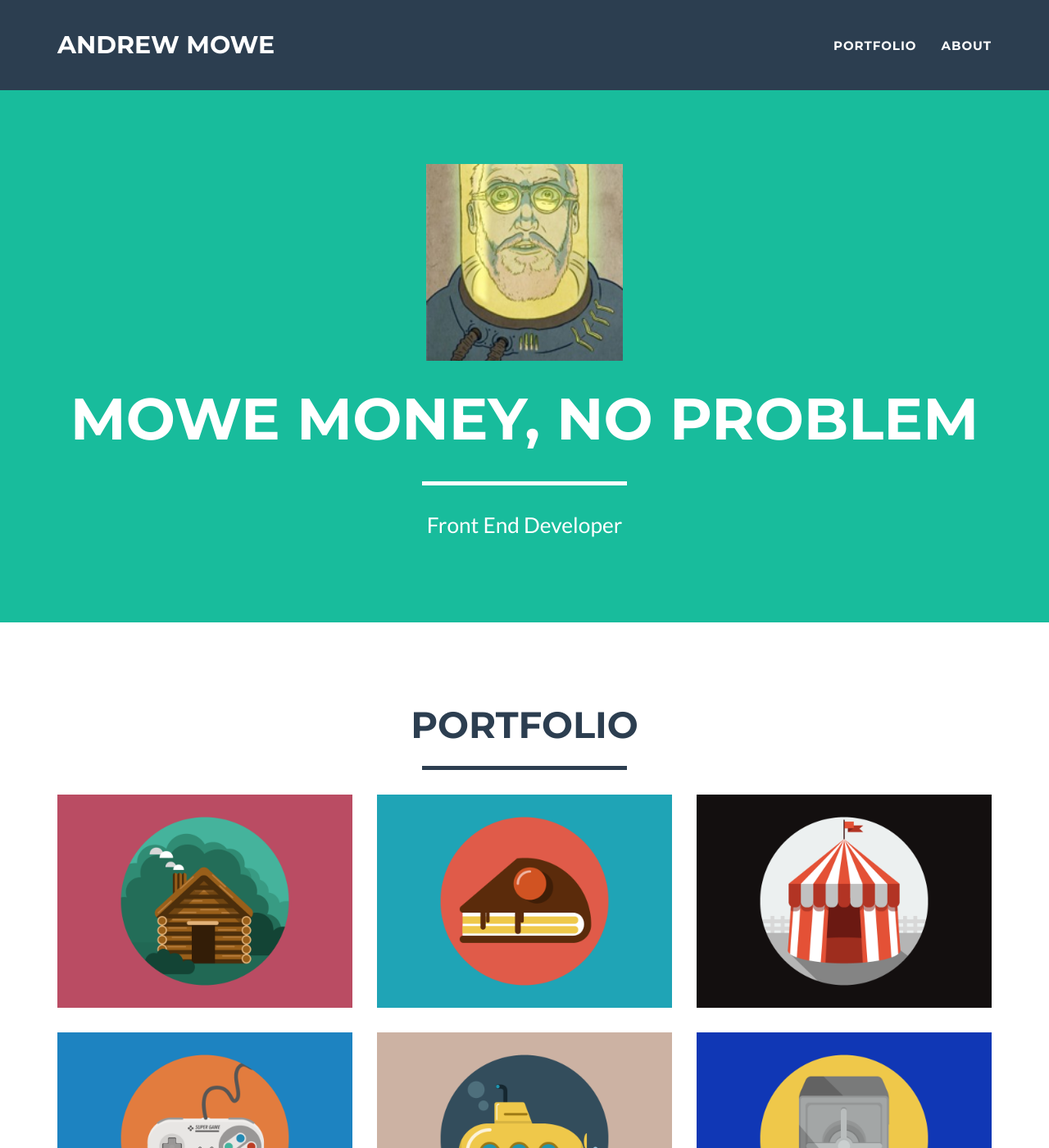
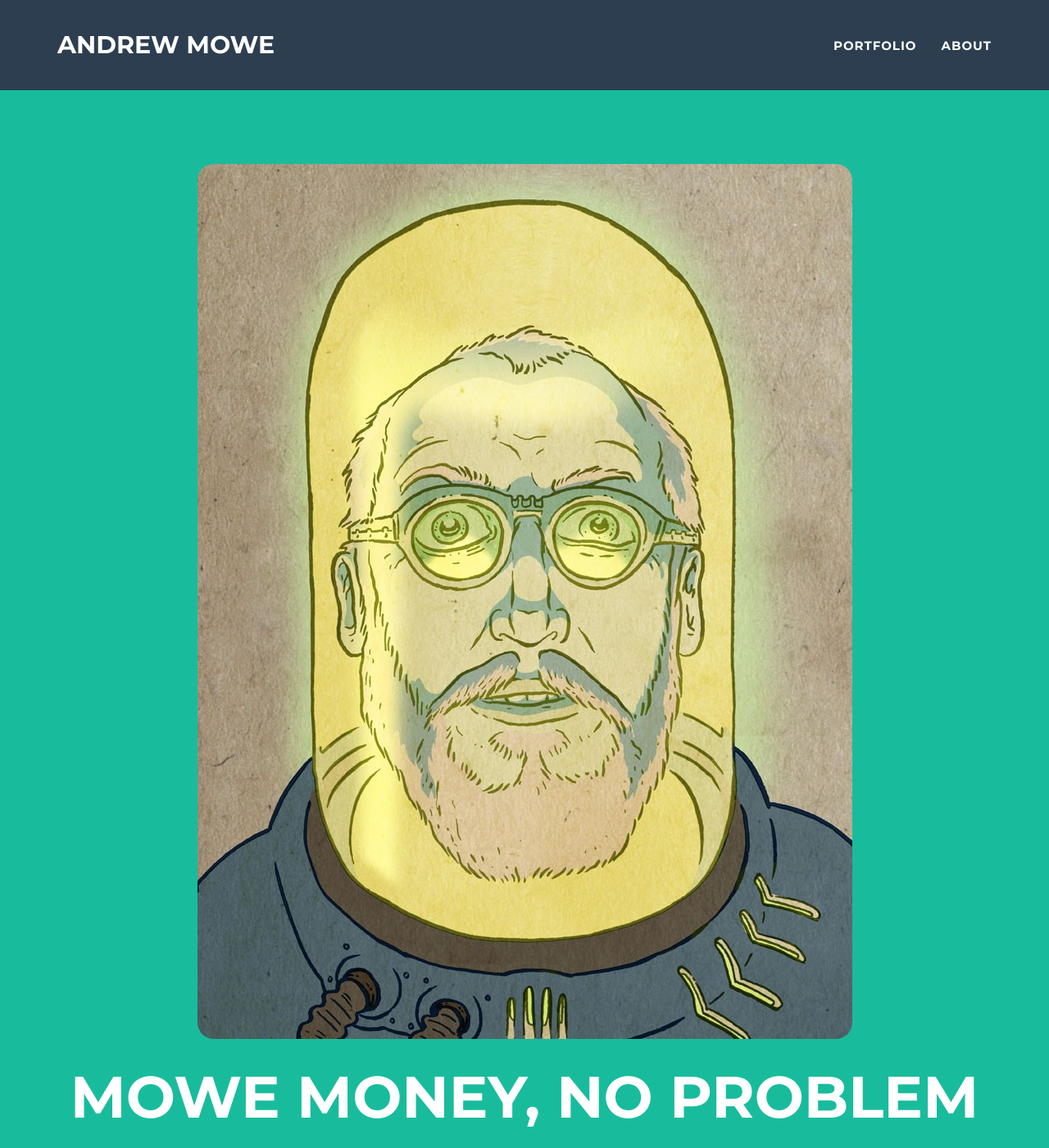
Before and after one commit to andrewmowe/andrewmowe.github.io, a Jekyll site: the page built from index.html, in a window 1280 px wide and 1400 px high. Shown: the whole window at 82% size. Built offline with Jekyll 4.4.1, drawn with Linux system fonts in a browser that asks for light colours.

Commit message:
update avatar img and style

```diff
--- a/_includes/css/main.css
+++ b/_includes/css/main.css
@@ -93,6 +93,7 @@ header .container {
 header img {
     display: block;
     margin: 0 auto 20px;
+    border-radius: 20px;
 }
 
 header .intro-text .name {
--- a/_includes/header.html
+++ b/_includes/header.html
@@ -3,7 +3,7 @@
         <div class="container">
             <div class="row">
                 <div class="col-lg-12">
-                    <img class="img-responsive" src="img/profile.png" alt="">
+                    <img class="img-responsive" src="img/avatar.jpg" alt="">
                     <div class="intro-text">
                         <span class="name">Mowe Money, No Problem</span>
                         <hr class="star-light">
```
Also changed, not shown: img/avatar.jpg (added).
